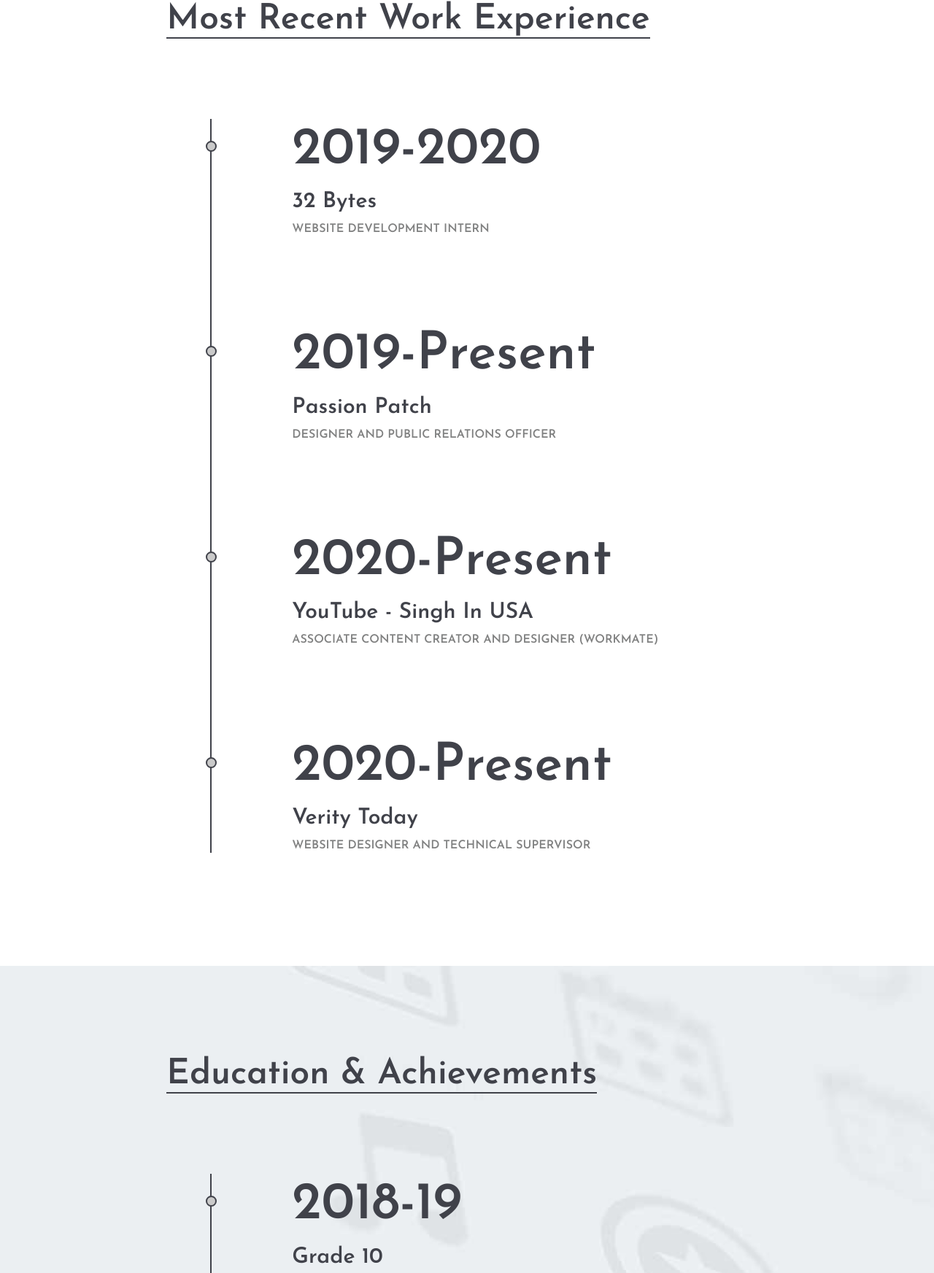
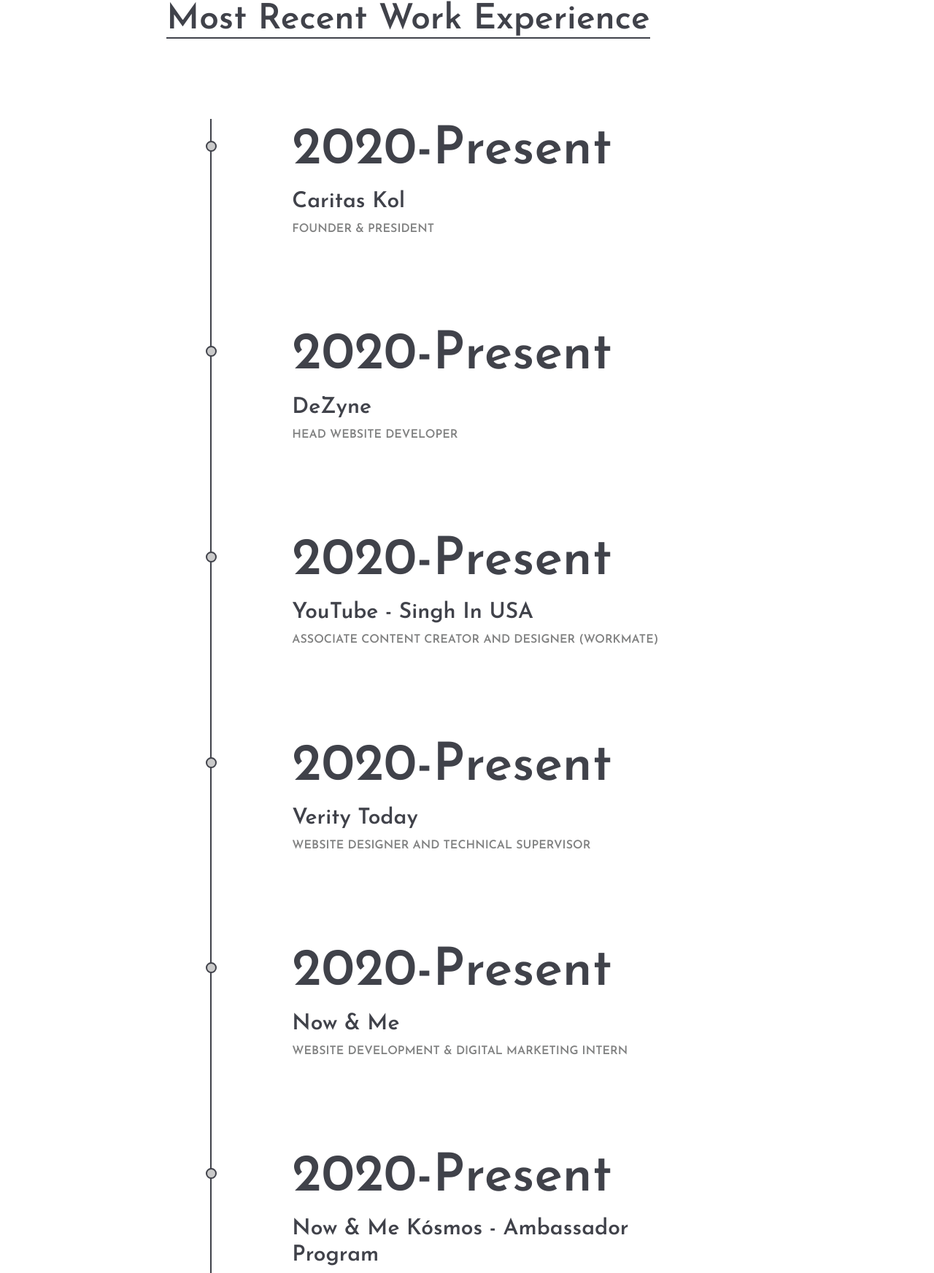
Before and after one commit to divyanshguptaaa/Portfolio, a plain HTML site: page index.html in a window 1280 px wide. Shown: the part 1565-3310 px from the top of the page at 73% size. Drawn offline with Linux system fonts and the light colour scheme.

Commit message:
Update index.html

```diff
--- a/index.html
+++ b/index.html
@@ -92,9 +92,9 @@
 				<div class="col-xl-10 offset-xl-1">
 					<div class="social-link-warp">
 						<div class="social-links">
-							<a href=""><i class="fa fa-linkedin"></i></a>
-							<a href="https://www.instagram.com/anshuman_sarda/"><i class="fa fa-instagram"></i></a>
-							<a href=""><i class="fa fa-twitter"></i></a>
+							<a href="https://www.linkedin.com/in/divyansh-h-gupta-5456291aa/"><i class="fa fa-linkedin"></i></a>
+							<a href="https://www.instagram.com/that_renaissance_kid/"><i class="fa fa-instagram"></i></a>
+							<a href="https://twitter.com/theegupta"><i class="fa fa-twitter"></i></a>
 						</div>
 						<h2 class="hidden-md hidden-sm">My Social Profiles</h2>
 					</div>
@@ -114,14 +114,14 @@
 					</div>
 					<ul class="resume-list">
 						<li>
-							<h2>2019-2020</h2>
-							<h3>32 Bytes</h3>
-							<h4>Website Development Intern</h4>
+							<h2>2020-Present</h2>
+							<h3>Caritas Kol</h3>
+							<h4>Founder & President</h4>
 						</li>
                         <li>
-							<h2>2019-Present</h2>
-							<h3>Passion Patch</h3>
-							<h4>Designer and Public Relations Officer</h4>
+							<h2>2020-Present</h2>
+							<h3>DeZyne</h3>
+							<h4>Head Website Developer </h4>
 						</li>
                         <li>
 							<h2>2020-Present</h2>
@@ -132,6 +132,16 @@
 							<h2>2020-Present</h2>
 							<h3>Verity Today</h3>
 							<h4>Website Designer and Technical Supervisor</h4>
+						</li>
+						<li>
+							<h2>2020-Present </h2>
+							<h3>Now & Me</h3>
+							<h4>Website Development & Digital Marketing Intern</h4>
+						</li>
+						<li>
+							<h2>2020-Present </h2>
+							<h3>Now & Me Kósmos - Ambassador Program </h3>
+							<h4>Team Leader - Management of 100 mental health entusiasts </h4>
 						</li>
 					</ul>
 				</div>
```
